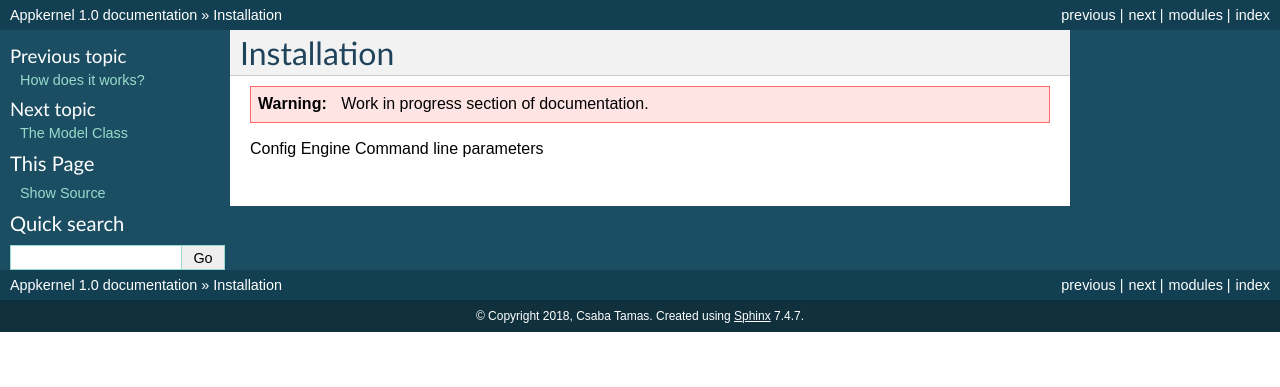
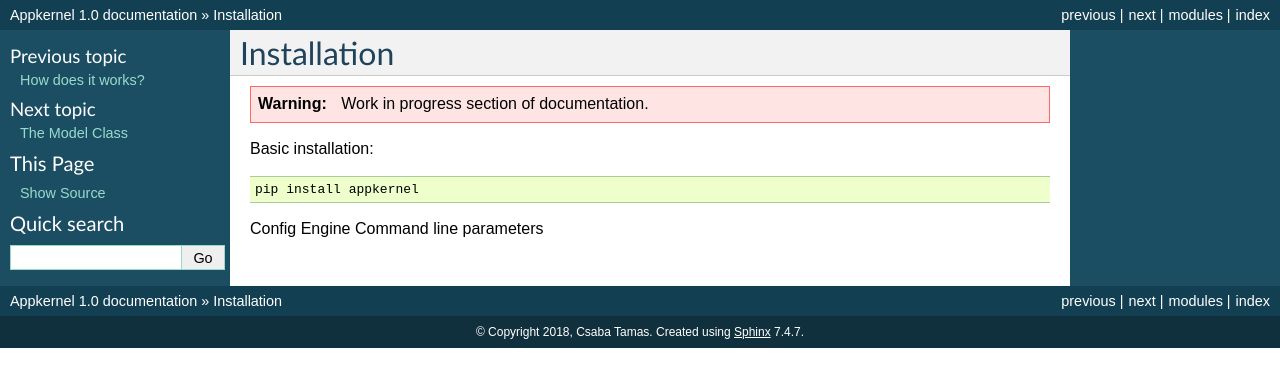
Before and after one commit to accelero-cloud/appkernel, a Sphinx documentation site: the page built from docs/installation.rst, in a window 1280 px wide. Shown: the top 387 px of the page. Built offline with Sphinx 7.4.7, drawn with Linux system fonts in a browser that asks for light colours.

Commit message:
adding documentation

```diff
--- a/docs/installation.rst
+++ b/docs/installation.rst
@@ -4,5 +4,9 @@ Installation
 .. warning::
     Work in progress section of documentation.
 
+Basic installation: ::
+
+    pip install appkernel
+
 Config Engine
 Command line parameters
```
Also changed, not shown: docs/contributors.md (+0 -1 lines).
